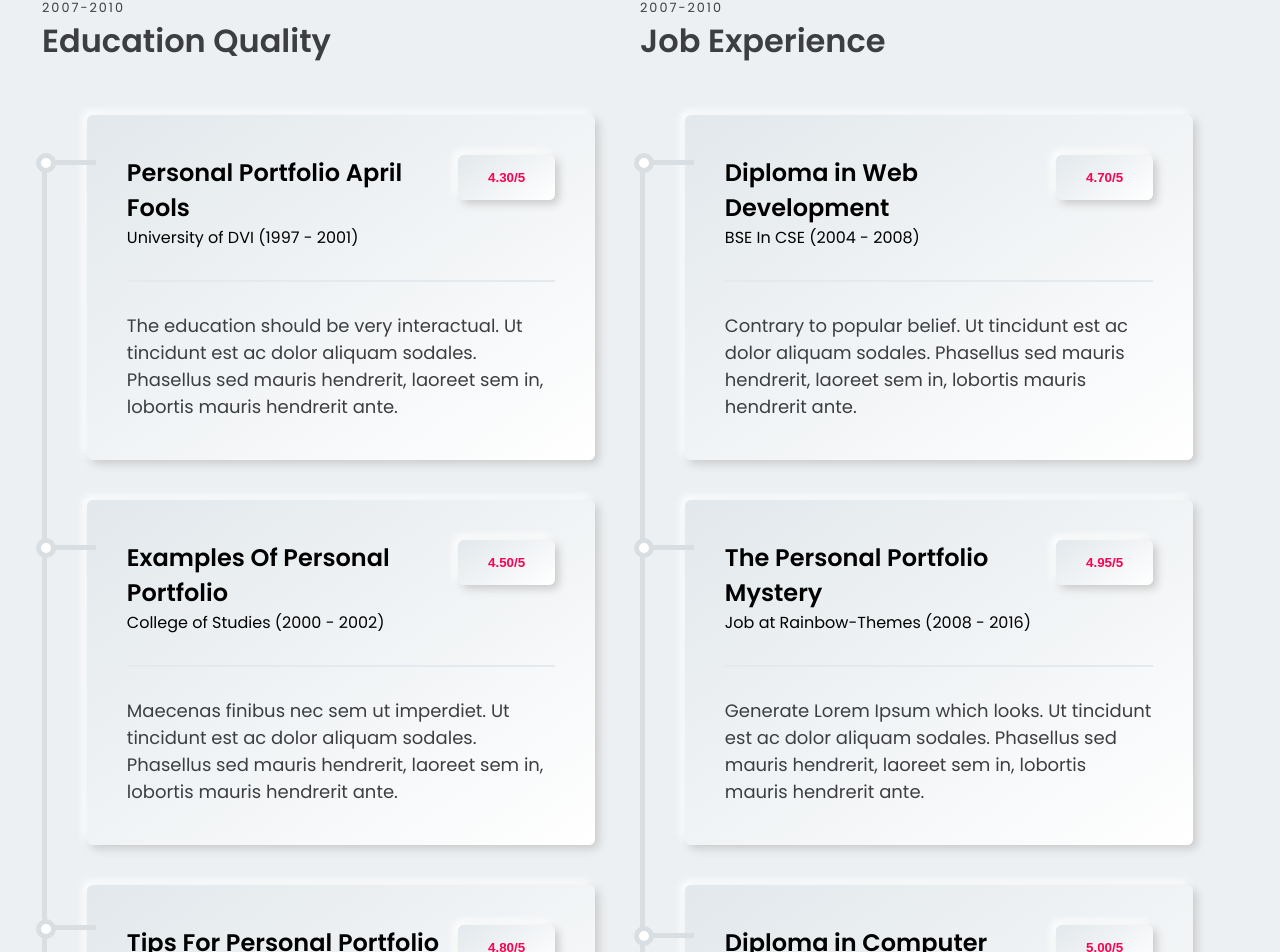
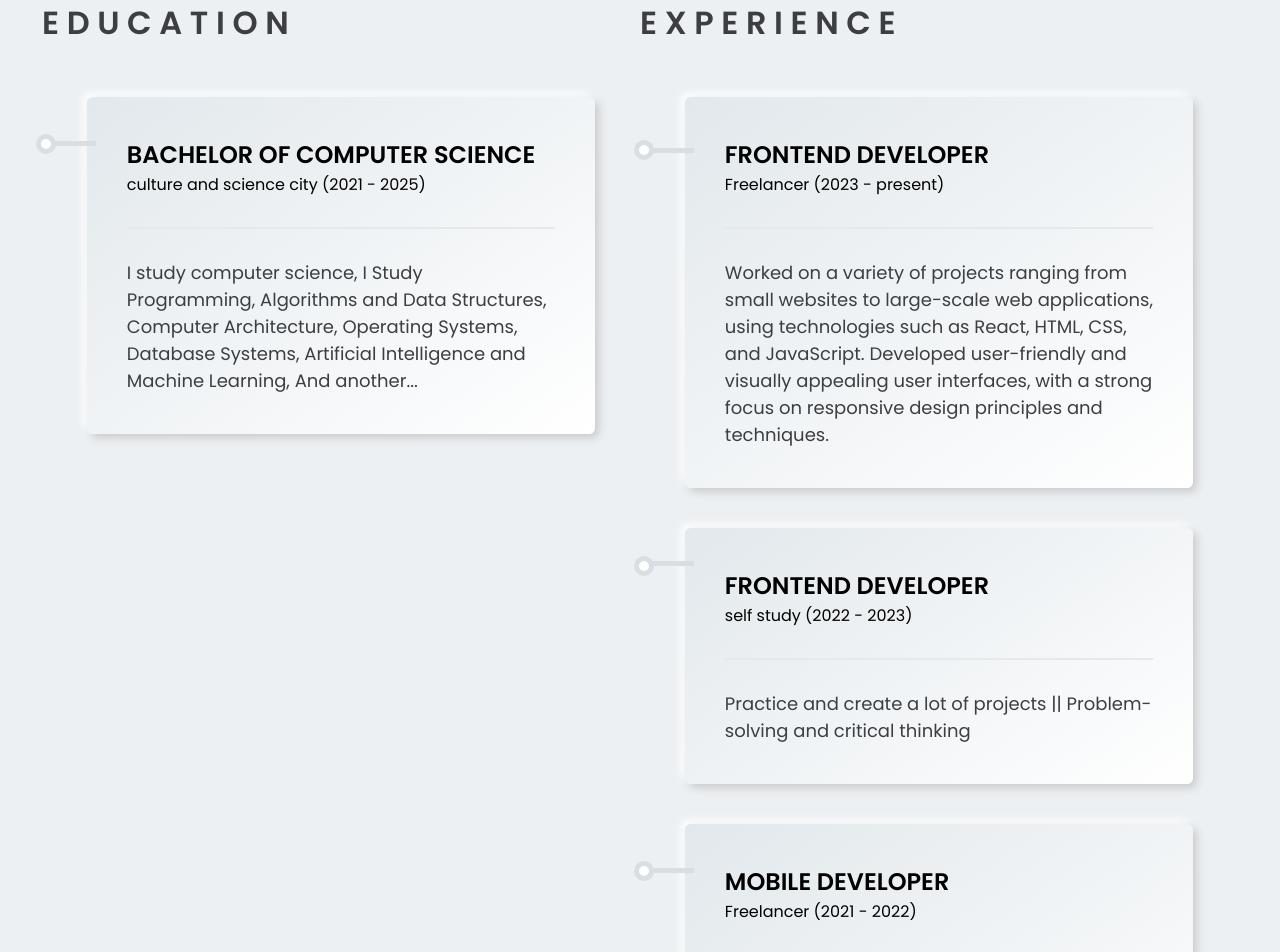
Before and after one commit to islam-khalil0/Portfolio, a React (Create React App) app: page / in a window 1280 px wide. Shown: the part 3997-4949 px from the top of the page. Built offline with nearby package versions, Linux system fonts and the light colour scheme.

Commit message:
update resume

```diff
--- a/src/components/Resume/Card.js
+++ b/src/components/Resume/Card.js
@@ -9,9 +9,6 @@ const Card = (props) => {
             <h2>{props.title}</h2>
             <span>{props.year}</span>
           </div>
-          <div className='rate'>
-            <button className='btn_shadow '>{props.rate}</button>
-          </div>
         </div>
         <hr />
         <p>{props.desc}</p>
--- a/src/components/Resume/Resume.css
+++ b/src/components/Resume/Resume.css
@@ -41,19 +41,11 @@
   .Resume .content-section {
     position: relative;
   }
-  .Resume .left {
+  .Resume .left{
     position: relative;
   }
-  .Resume .left::after {
-    content: "";
-    position: absolute;
-    top: 16%;
-    left: 0;
-    height: 118vh;
-    width: 5px;
-    background: #d9dee2;
-    z-index: -2;
-  }
+
+
   .Resume .box::after {
     content: "";
     position: absolute;
--- a/src/components/Resume/Resume.js
+++ b/src/components/Resume/Resume.js
@@ -1,44 +1,58 @@
-import React from "react"
-import "./Resume.css"
-import ResumeApi from "./ResumeApi"
-import Card from "./Card"
+import React from "react";
+import "./Resume.css";
+import ResumeApi from "./ResumeApi";
+import Card from "./Card";
 
 const Resume = () => {
   return (
     <>
-      <section className='Resume' id='resume'>
-        <div className='container top'>
-          <div className='heading text-center'>
-            <h4 style={{fontSize:'.8rem'}}>7+ YEARS OF EXPERIENCE</h4>
-            <h1 style={{fontSize:'2.5rem'}}>My Resume</h1>
+      <section className="Resume" id="resume">
+        <div className="container top">
+          <div className="heading text-center">
+            <h1 style={{ fontSize: "2.5rem" }}>My Resume</h1>
           </div>
 
-          <div className='content-section mtop d_flex'>
-            <div className='left'>
-              <div className='heading'>
-                <h4 style={{fontSize:'.8rem'}}>2007-2010</h4>
-                <h1 style={{fontSize:'2rem'}} >Education Quality</h1>
+          <div className="content-section mtop d_flex">
+            <div className="left">
+              <div className="heading">
+                <h4 style={{ fontSize: ".8rem" }}>2021-2025</h4>
+                <h1 style={{ fontSize: "2rem" }}>E D U C A T I O N</h1>
               </div>
 
-              <div className='content'>
+              <div className="content">
                 {ResumeApi.map((val, id) => {
                   if (val.category === "education") {
-                    return <Card key={id} title={val.title} year={val.year} rate={val.rate} desc={val.desc} />
+                    return (
+                      <Card
+                        key={id}
+                        title={val.title}
+                        year={val.year}
+                        rate={val.rate}
+                        desc={val.desc}
+                      />
+                    );
                   }
                 })}
-
               </div>
             </div>
-            <div className='left'>
-              <div className='heading'>
-                <h4 style={{fontSize:'.8rem'}}>2007-2010</h4>
-                <h1 style={{fontSize:'2rem'}}>Job Experience</h1>
+            <div className="left">
+              <div className="heading">
+                <h4 style={{ fontSize: ".8rem" }}>2021-Present</h4>
+                <h1 style={{ fontSize: "2rem" }}>E X P E R I E N C E</h1>
               </div>
 
-              <div className='content'>
+              <div className="content">
                 {ResumeApi.map((val, index) => {
                   if (val.category === "experience") {
-                    return <Card key={index} title={val.title} year={val.year} rate={val.rate} desc={val.desc} />
+                    return (
+                      <Card
+                        key={index}
+                        title={val.title}
+                        year={val.year}
+                        rate={val.rate}
+                        desc={val.desc}
+                      />
+                    );
                   }
                 })}
               </div>
@@ -47,7 +61,7 @@ const Resume = () => {
         </div>
       </section>
     </>
-  )
-}
+  );
+};
 
-export default Resume
+export default Resume;
--- a/src/components/Resume/ResumeApi.js
+++ b/src/components/Resume/ResumeApi.js
@@ -2,49 +2,33 @@ const ResumeApi = [
     {
       id: 1,
       category: "education",
-      year: "University of DVI (1997 - 2001)",
-      title: "Personal Portfolio April Fools",
-      desc: "The education should be very interactual. Ut tincidunt est ac dolor aliquam sodales. Phasellus sed mauris hendrerit, laoreet sem in, lobortis mauris hendrerit ante.",
+      year: "culture and science city (2021 - 2025)",
+      title: "BACHELOR OF COMPUTER SCIENCE",
+      desc: "I study computer science, I Study Programming, Algorithms and Data Structures, Computer Architecture, Operating Systems, Database Systems, Artificial Intelligence and Machine Learning, And another...",
       rate: "4.30/5",
-    },
-    {
-      id: 2,
-      category: "education",
-      year: "College of Studies (2000 - 2002) ",
-      title: "Examples Of Personal Portfolio",
-      desc: "Maecenas finibus nec sem ut imperdiet. Ut tincidunt est ac dolor aliquam sodales. Phasellus sed mauris hendrerit, laoreet sem in, lobortis mauris hendrerit ante.",
-      rate: "4.50/5",
-    },
-    {
-      id: 3,
-      category: "education",
-      year: "University of Studies (1997 - 2001) ",
-      title: "Tips For Personal Portfolio",
-      desc: "If you are going to use a passage. Ut tincidunt est ac dolor aliquam sodales. Phasellus sed mauris hendrerit, laoreet sem in, lobortis mauris hendrerit ante.",
-      rate: "4.80/5 ",
     },
     {
       id: 4,
       category: "experience",
-      year: "BSE In CSE (2004 - 2008) ",
-      title: "Diploma in Web Development",
-      desc: "Contrary to popular belief. Ut tincidunt est ac dolor aliquam sodales. Phasellus sed mauris hendrerit, laoreet sem in, lobortis mauris hendrerit ante.",
+      year: "Freelancer (2023 - present) ",
+      title: "FRONTEND DEVELOPER",
+      desc: "Worked on a variety of projects ranging from small websites to large-scale web applications, using technologies such as React, HTML, CSS, and JavaScript. Developed user-friendly and visually appealing user interfaces, with a strong focus on responsive design principles and techniques.",
       rate: "4.70/5 ",
     },
     {
       id: 5,
       category: "experience",
-      year: "Job at Rainbow-Themes (2008 - 2016) ",
-      title: "The Personal Portfolio Mystery",
-      desc: "Generate Lorem Ipsum which looks. Ut tincidunt est ac dolor aliquam sodales. Phasellus sed mauris hendrerit, laoreet sem in, lobortis mauris hendrerit ante.",
+      year: "self study (2022 - 2023) ",
+      title: "FRONTEND DEVELOPER",
+      desc: "Practice and create a lot of projects || Problem-solving and critical thinking",
       rate: "4.95/5 ",
     },
     {
       id: 6,
       category: "experience",
-      year: "Works at Plugin Development (2016 - 2020) ",
-      title: "Diploma in Computer Science",
-      desc: "Maecenas finibus nec sem ut imperdiet. Ut tincidunt est ac dolor aliquam sodales. Phasellus sed mauris hendrerit, laoreet sem in, lobortis mauris hendrerit ante.",
+      year: "Freelancer (2021 - 2022) ",
+      title: "MOBILE DEVELOPER",
+      desc: "Worked on a variety of Android projects, using Java and Android SDK to develop mobile applications || Collaborated with designers and other stakeholders to develop user-friendly and visually appealing user interfaces.",
       rate: "5.00/5 ",
     },
   ]
```
